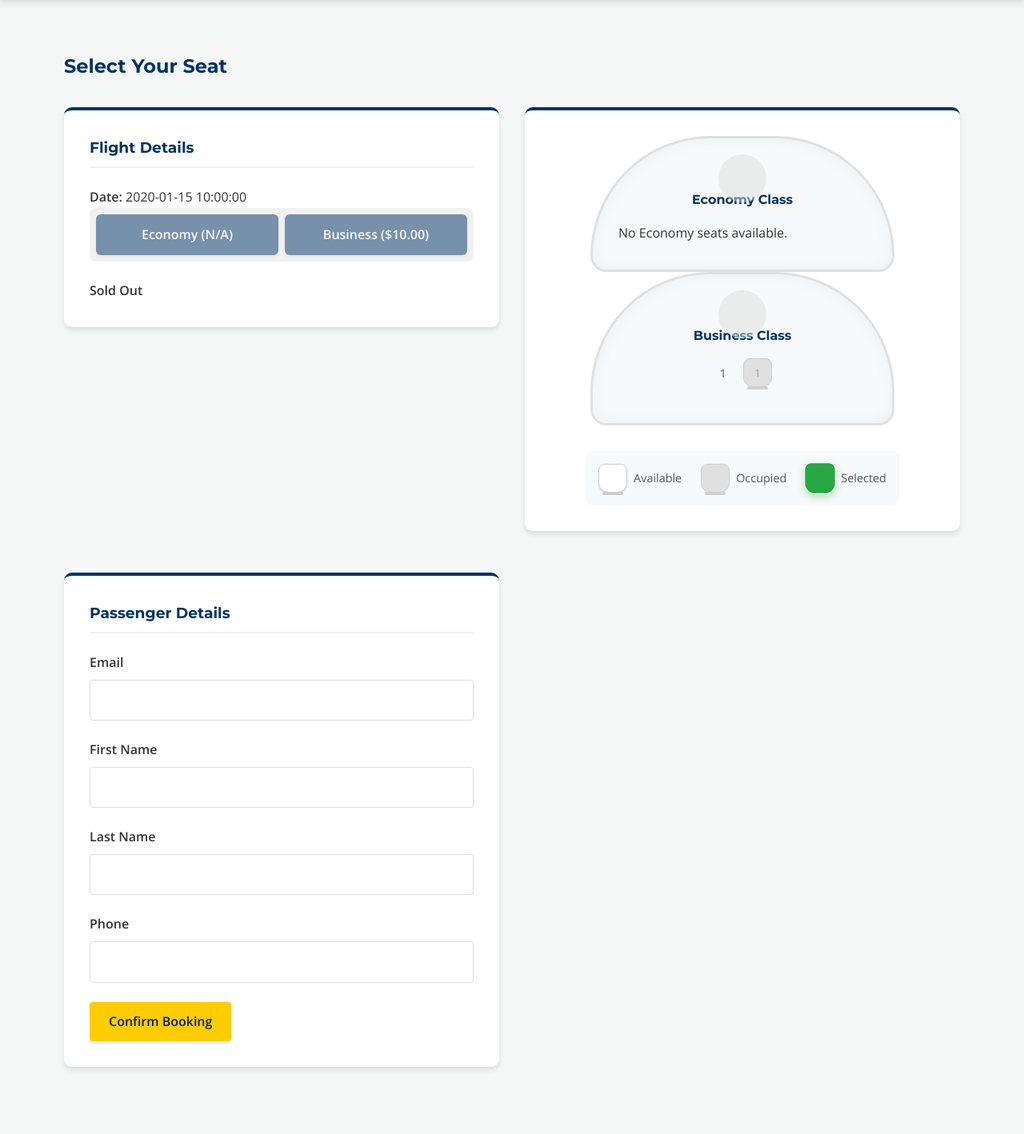
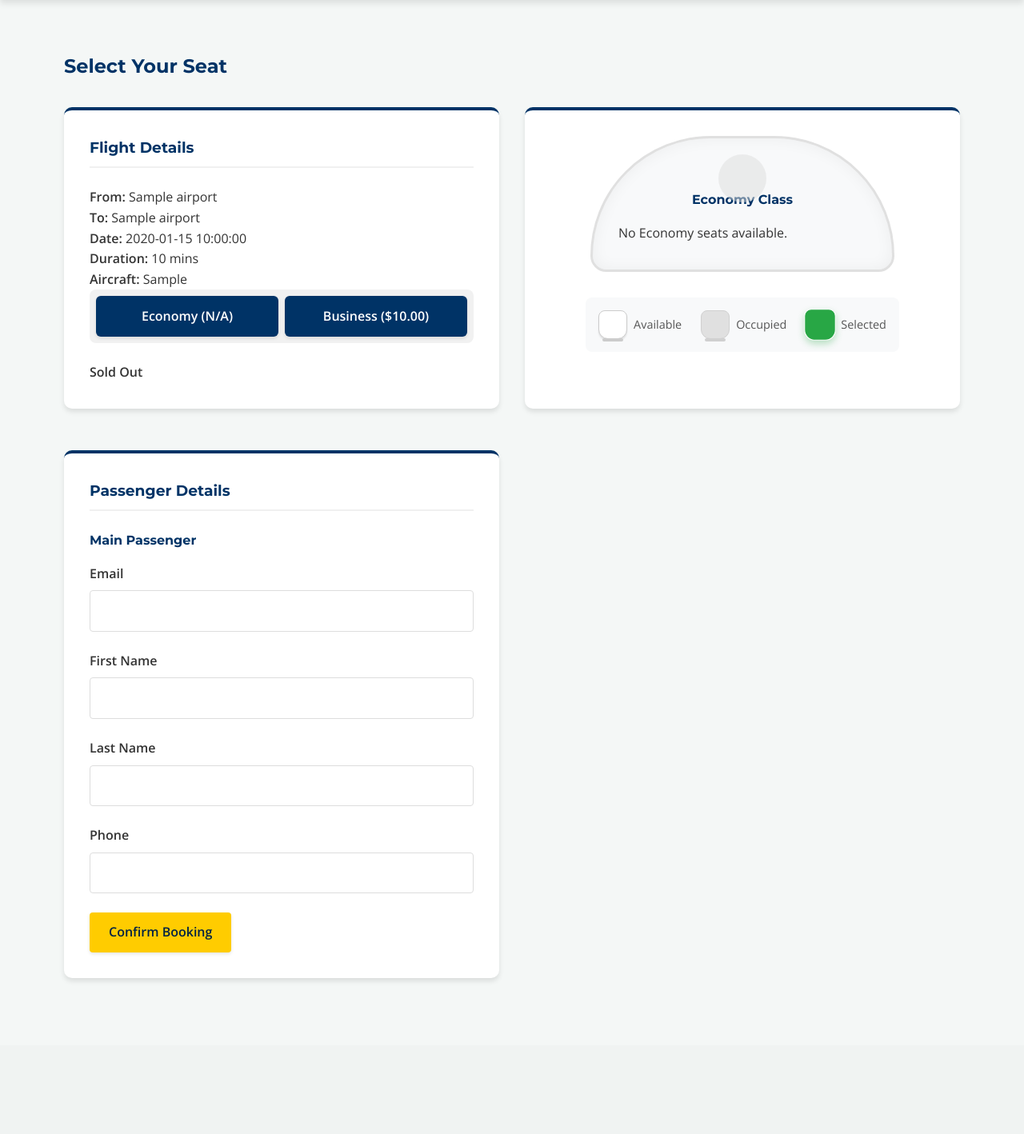
Before and after one commit to InbarKedem/project-year-2, a Flask app: a page that uses templates/customer/book_flight.html in a window 1280 px wide. Shown: the part 82-1500 px from the top of the page at 80% size. After the commit the page ends 1308 px from the top, so only its background shows below. Run offline with Flask 3, Linux system fonts and the light colour scheme; tables that the repository leaves empty hold one stand-in row (values such as "Sample post").

Commit message:
Implement mixed class booking, update my orders, and refactor CSS

```diff
--- a/routes/customer.py
+++ b/routes/customer.py
@@ -130,7 +130,32 @@
 
     query += " ORDER BY O.order_date DESC"
 
-    orders = query_db(query, tuple(params))
+    raw_orders = query_db(query, tuple(params))
+
+    # Group seats by order
+    orders_map = {}
+    for row in raw_orders:
+        code = row['order_code']
+        if code not in orders_map:
+            orders_map[code] = {
+                'order_code': row['order_code'],
+                'order_date': row['order_date'],
+                'total_payment': row['total_payment'],
+                'order_status': row['order_status'],
+                'departure_time': row['departure_time'],
+                'source_airport': row['source_airport'],
+                'dest_airport': row['dest_airport'],
+                'seats': []
+            }
+
+        if row['row_number'] is not None:
+            orders_map[code]['seats'].append({
+                'row': row['row_number'],
+                'col': row['column_number'],
+                'is_business': row['is_business']
+            })
+
+    orders = list(orders_map.values())
 
     return render_template('customer/my_orders.html', orders=orders)
 
@@ -156,10 +181,14 @@
         first_name = request.form.get('first_name')
         last_name = request.form.get('last_name')
         phone = request.form.get('phone')
-        seat_row = request.form.get('seat_row')
-        seat_col = request.form.get('seat_col')
-        is_business_str = request.form.get('is_business')
-        is_business = (is_business_str == 'true')
+
+        # Multiple seats
+        seat_rows = request.form.getlist('seat_row')
+        seat_cols = request.form.getlist('seat_col')
+        seat_classes = request.form.getlist('seat_class')
+
+        # Passenger details for 2nd seat
+        passenger_2_name = request.form.get('passenger_2_name')
 
         # If user is logged in as customer, use their email
         if 'user_id' in session and session.get('role') == 'customer':
@@ -175,48 +204,73 @@
 
         # 2. Create Order
         order_code = random.randint(100000, 999999)
-        price_col = 'business_price' if is_business else 'economy_price'
 
         # Get price and aircraft_id
-        flight_info = query_db(f"SELECT {price_col}, aircraft_id FROM Flight WHERE source_airport_id=%s AND dest_airport_id=%s AND departure_time=%s",
+        flight_info = query_db(f"SELECT economy_price, business_price, aircraft_id FROM Flight WHERE source_airport_id=%s AND dest_airport_id=%s AND departure_time=%s",
                                (source_id, dest_id, time_str))
 
         if not flight_info:
             flash("Flight not found.", "danger")
             return redirect(url_for('customer.index'))
 
-        price = flight_info[0][price_col]
+        economy_price = flight_info[0]['economy_price']
+        business_price = flight_info[0]['business_price']
         aircraft_id = flight_info[0]['aircraft_id']
+
+        total_price = 0
+        for s_class in seat_classes:
+            if s_class == 'business':
+                total_price += business_price
+            else:
+                total_price += economy_price
 
         execute_db("""
             INSERT INTO Order_Table (order_code, order_date, total_payment, order_status, customer_email, source_airport_id, dest_airport_id, departure_time)
             VALUES (%s, NOW(), %s, 'Confirmed', %s, %s, %s, %s)
-        """, (order_code, price, email, source_id, dest_id, time_str))
+        """, (order_code, total_price, email, source_id, dest_id, time_str))
 
-        # 3. Book Seat
+        # 3. Book Seats
         try:
-            execute_db("""
-                INSERT INTO Order_Seats (order_code, aircraft_id, is_business, `row_number`, `column_number`)
-                VALUES (%s, %s, %s, %s, %s)
-            """, (order_code, aircraft_id, is_business, seat_row, seat_col))
+            for i in range(len(seat_rows)):
+                row = seat_rows[i]
+                col = seat_cols[i]
+                s_class = seat_classes[i]
+                is_business = (s_class == 'business')
+                p_name = None
 
-            # Instead of redirecting, set success flag and fall through to render template
+                # Logic:
+                # Seat 1: Main booker (User table handles it via Order_Table link)
+                # Seat 2: passenger_2_name
+                # Seat 3+: None
+                if i == 1:
+                    p_name = passenger_2_name
+
+                execute_db("""
+                    INSERT INTO Order_Seats (order_code, aircraft_id, is_business, `row_number`, `column_number`, passenger_name)
+                    VALUES (%s, %s, %s, %s, %s, %s)
+                """, (order_code, aircraft_id, is_business, row, col, p_name))
+
             booking_success = True
             new_order_code = order_code
 
         except Exception as e:
             # Rollback order if seat booking fails (simplified)
             execute_db("DELETE FROM Order_Table WHERE order_code = %s", (order_code,))
-            flash("Seat already taken or invalid. Please try again.", "danger")
+            flash(f"Booking failed: {e}", "danger")
             return redirect(request.url)
 
     # GET Request - Show Seat Map
 
     # 1. Get Flight Info & Aircraft Config for BOTH classes
     flight_query = """
-        SELECT F.aircraft_id, AC.is_business, AC.num_rows, AC.num_columns, F.economy_price, F.business_price
+        SELECT F.aircraft_id, AC.is_business, AC.num_rows, AC.num_columns, F.economy_price, F.business_price,
+               A1.airport_name as source_airport, A2.airport_name as dest_airport, FR.flight_duration, Aircraft.manufacturer
         FROM Flight F
         JOIN Aircraft_Class AC ON F.aircraft_id = AC.aircraft_id
+        JOIN Airport A1 ON F.source_airport_id = A1.airport_id
+        JOIN Airport A2 ON F.dest_airport_id = A2.airport_id
+        JOIN Flight_Route FR ON F.source_airport_id = FR.source_airport_id AND F.dest_airport_id = FR.dest_airport_id
+        JOIN Aircraft ON F.aircraft_id = Aircraft.aircraft_id
         WHERE F.source_airport_id = %s AND F.dest_airport_id = %s AND F.departure_time = %s
     """
     flight_data = query_db(flight_query, (source_id, dest_id, time_str))
@@ -228,6 +282,12 @@
     configs = {}
     economy_price = 0
     business_price = 0
+    flight_details = {
+        'source': flight_data[0]['source_airport'],
+        'dest': flight_data[0]['dest_airport'],
+        'duration': flight_data[0]['flight_duration'],
+        'aircraft': flight_data[0]['manufacturer']
+    }
 
     for row in flight_data:
         is_biz = (row['is_business'] == 1)
@@ -282,4 +342,5 @@
                            dest_id=dest_id,
                            time=time_str,
                            booking_success=booking_success,
-                           new_order_code=new_order_code)
+                           new_order_code=new_order_code,
+                           flight_details=flight_details)
--- a/sql/schema.sql
+++ b/sql/schema.sql
@@ -155,6 +155,7 @@
     is_business BOOLEAN NOT NULL,
     `row_number` INT NOT NULL,
     `column_number` INT NOT NULL,
+    passenger_name VARCHAR(100),
     PRIMARY KEY (order_code, aircraft_id, is_business, `row_number`, `column_number`),
     FOREIGN KEY (order_code) REFERENCES Order_Table(order_code),
     FOREIGN KEY (aircraft_id, is_business, `row_number`, `column_number`)
--- a/static/css/pages/_book_flight.css
+++ b/static/css/pages/_book_flight.css
@@ -262,3 +262,22 @@
     opacity: 1;
   }
 }
+
+/* New extracted styles */
+.seat-map-title {
+  text-align: center;
+  margin-bottom: 1rem;
+}
+
+.extra-passengers-container {
+  margin-top: 1rem;
+}
+
+.confirm-btn-container {
+  margin-top: 1rem;
+}
+
+.price-display {
+  margin-top: 1rem;
+  font-weight: bold;
+}
--- /dev/null
+++ b/static/css/pages/_track_order.css
@@ -0,0 +1,3 @@
+.order-details-card {
+  margin-top: 2rem;
+}
--- a/templates/customer/book_flight.html
+++ b/templates/customer/book_flight.html
@@ -22,10 +22,9 @@
   const hasEconomy = "{{ has_economy }}" === "True";
   const hasBusiness = "{{ has_business }}" === "True";
 
+  let selectedSeats = [];
+
   function showClass(cls) {
-    if (cls === "economy" && !hasEconomy) return;
-    if (cls === "business" && !hasBusiness) return;
-
     // Toggle Buttons
     document
       .getElementById("btn-economy")
@@ -35,49 +34,122 @@
       .classList.toggle("active", cls === "business");
 
     // Toggle Maps
-    document.getElementById("map-economy").style.display =
-      cls === "economy" ? "block" : "none";
-    document.getElementById("map-business").style.display =
-      cls === "business" ? "block" : "none";
+    const mapEconomy = document.getElementById("map-economy");
+    const mapBusiness = document.getElementById("map-business");
 
-    // Update Price Display
-    let priceDisplay = "Sold Out";
-    if (cls === "economy" && hasEconomy) {
-      priceDisplay = `Price: $${economyPrice}`;
-    } else if (cls === "business" && hasBusiness) {
-      priceDisplay = `Price: $${businessPrice}`;
+    if (cls === "economy") {
+      mapEconomy.classList.remove("hidden");
+      mapBusiness.classList.add("hidden");
+    } else {
+      mapEconomy.classList.add("hidden");
+      mapBusiness.classList.remove("hidden");
     }
 
+    // Update Price Display (Initial)
+    updatePriceDisplay(cls);
+  }
+
+  function updatePriceDisplay(cls) {
+    let priceDisplay = "";
+    if (selectedSeats.length > 0) {
+      let total = 0;
+      selectedSeats.forEach((s) => {
+        total += s.class === "business" ? businessPrice : economyPrice;
+      });
+      priceDisplay = `Total Price: $${total} (${selectedSeats.length} seats)`;
+    } else {
+      if (cls === "economy") {
+        if (hasEconomy) priceDisplay = `Price: $${economyPrice}`;
+        else priceDisplay = `Economy Sold Out ($${economyPrice})`;
+      } else if (cls === "business") {
+        if (hasBusiness) priceDisplay = `Price: $${businessPrice}`;
+        else priceDisplay = `Business Sold Out ($${businessPrice})`;
+      }
+    }
     document.getElementById("selected-price-display").innerText = priceDisplay;
+  }
 
-    // Clear selection if switching classes
-    const current = document.querySelector(".seat.selected");
-    if (current) {
-      current.classList.remove("selected");
-      document.getElementById("confirm-btn").disabled = true;
-      document.getElementById("selected_row").value = "";
-      document.getElementById("selected_col").value = "";
-      document.getElementById("is_business").value = "";
-    }
+  function clearSelection() {
+    selectedSeats = [];
+    document
+      .querySelectorAll(".seat.selected")
+      .forEach((el) => el.classList.remove("selected"));
+    updateForm();
   }
 
   function selectSeat(element, isBusiness) {
     if (element.classList.contains("occupied")) return;
 
-    // Deselect currently selected
-    const current = document.querySelector(".seat.selected");
-    if (current) {
-      current.classList.remove("selected");
+    const row = element.dataset.row;
+    const col = element.dataset.col;
+    const cls = isBusiness ? "business" : "economy";
+
+    // Toggle selection
+    const index = selectedSeats.findIndex(
+      (s) => s.row === row && s.col === col && s.class === cls
+    );
+    if (index > -1) {
+      // Deselect
+      selectedSeats.splice(index, 1);
+      element.classList.remove("selected");
+    } else {
+      // Select
+      selectedSeats.push({ row, col, class: cls });
+      element.classList.add("selected");
     }
 
-    // Select new
-    element.classList.add("selected");
+    updateForm();
+    updatePriceDisplay(cls);
+  }
 
-    // Update form
-    document.getElementById("selected_row").value = element.dataset.row;
-    document.getElementById("selected_col").value = element.dataset.col;
-    document.getElementById("is_business").value = isBusiness;
+  function updateForm() {
+    const container = document.getElementById("selected-seats-container");
+    container.innerHTML = "";
+
+    const extraContainer = document.getElementById(
+      "extra-passengers-container"
+    );
+    extraContainer.innerHTML = "";
+
+    if (selectedSeats.length === 0) {
+      document.getElementById("confirm-btn").disabled = true;
+      return;
+    }
+
     document.getElementById("confirm-btn").disabled = false;
+
+    // Add hidden inputs
+    selectedSeats.forEach((s) => {
+      const inputRow = document.createElement("input");
+      inputRow.type = "hidden";
+      inputRow.name = "seat_row";
+      inputRow.value = s.row;
+      container.appendChild(inputRow);
+
+      const inputCol = document.createElement("input");
+      inputCol.type = "hidden";
+      inputCol.name = "seat_col";
+      inputCol.value = s.col;
+      container.appendChild(inputCol);
+
+      const inputClass = document.createElement("input");
+      inputClass.type = "hidden";
+      inputClass.name = "seat_class";
+      inputClass.value = s.class;
+      container.appendChild(inputClass);
+    });
+
+    // Add passenger fields
+    if (selectedSeats.length >= 2) {
+      const div = document.createElement("div");
+      div.className = "form-group";
+      div.innerHTML = `
+            <h4>Passenger 2 Details</h4>
+            <label class="form-label">Full Name</label>
+            <input type="text" name="passenger_2_name" class="form-input" required />
+          `;
+      extraContainer.appendChild(div);
+    }
   }
 </script>
 {% endblock %}
--- a/templates/customer/partials/_booking_form.html
+++ b/templates/customer/partials/_booking_form.html
@@ -4,11 +4,13 @@
   <form
     action="{{ url_for('customer.book_flight', source_id=source_id, dest_id=dest_id, time=time) }}"
     method="POST"
+    id="booking-form"
   >
-    <input type="hidden" name="seat_row" id="selected_row" required />
-    <input type="hidden" name="seat_col" id="selected_col" required />
-    <input type="hidden" name="is_business" id="is_business" required />
+    <!-- Hidden inputs for seats will be appended here -->
+    <div id="selected-seats-container"></div>
 
+    <!-- Main Passenger (Booker) -->
+    <h4>Main Passenger</h4>
     {% if not session.get('user_id') or session.get('role') != 'customer' %}
     <div class="form-group">
       <label class="form-label">Email</label>
@@ -30,7 +32,13 @@
     <p>Booking as: <strong>{{ session.get('user_id') }}</strong></p>
     {% endif %}
 
-    <div style="margin-top: 1rem">
+    <!-- Extra Passengers -->
+    <div
+      id="extra-passengers-container"
+      class="extra-passengers-container"
+    ></div>
+
+    <div class="confirm-btn-container">
       <button type="submit" class="btn btn--accent" id="confirm-btn" disabled>
         Confirm Booking
       </button>
--- a/templates/customer/partials/_flight_summary.html
+++ b/templates/customer/partials/_flight_summary.html
@@ -1,22 +1,17 @@
 <!-- Flight Summary -->
 <div class="card booking-summary">
   <h3>Flight Details</h3>
+  <p><strong>From:</strong> {{ flight_details.source }}</p>
+  <p><strong>To:</strong> {{ flight_details.dest }}</p>
   <p><strong>Date:</strong> {{ time }}</p>
+  <p><strong>Duration:</strong> {{ flight_details.duration }} mins</p>
+  <p><strong>Aircraft:</strong> {{ flight_details.aircraft }}</p>
   <div class="class-selector">
     <button
       type="button"
       class="btn btn--outline {% if has_economy %}active{% endif %}"
       id="btn-economy"
       onclick="showClass('economy')"
-      {%
-      if
-      not
-      has_economy
-      %}disabled
-      style="opacity: 0.5; cursor: not-allowed"
-      {%
-      endif
-      %}
     >
       Economy ({% if economy_price > 0 %}${{ economy_price }}{% else %}N/A{%
       endif %})
@@ -26,21 +21,12 @@
       class="btn btn--outline {% if not has_economy and has_business %}active{% endif %}"
       id="btn-business"
       onclick="showClass('business')"
-      {%
-      if
-      not
-      has_business
-      %}disabled
-      style="opacity: 0.5; cursor: not-allowed"
-      {%
-      endif
-      %}
     >
       Business ({% if business_price > 0 %}${{ business_price }}{% else %}N/A{%
       endif %})
     </button>
   </div>
-  <p id="selected-price-display" style="margin-top: 1rem; font-weight: bold">
+  <p id="selected-price-display" class="price-display">
     {% if has_economy %} Price: ${{ economy_price }} {% elif has_business %}
     Price: ${{ business_price }} {% else %} Sold Out {% endif %}
   </p>
--- a/templates/customer/partials/_seat_map.html
+++ b/templates/customer/partials/_seat_map.html
@@ -3,9 +3,9 @@
   <!-- Economy Map -->
   <div
     id="map-economy"
-    class="fuselage {% if not has_economy and has_business %}hidden{% endif %}"
+    class="fuselage {% if not (has_economy or not has_business) %}hidden{% endif %}"
   >
-    <h4 style="text-align: center; margin-bottom: 1rem">Economy Class</h4>
+    <h4 class="seat-map-title">Economy Class</h4>
     <div class="cabin">
       {% if configs[False] %} {% for r in range(1, configs[False]['rows'] + 1)
       %}
@@ -31,8 +31,11 @@
   </div>
 
   <!-- Business Map -->
-  <div id="map-business" class="fuselage {% if has_economy %}hidden{% endif %}">
-    <h4 style="text-align: center; margin-bottom: 1rem">Business Class</h4>
+  <div
+    id="map-business"
+    class="fuselage {% if not (not has_economy and has_business) %}hidden{% endif %}"
+  >
+    <h4 class="seat-map-title">Business Class</h4>
     <div class="cabin">
       {% if configs[True] %} {% for r in range(1, configs[True]['rows'] + 1) %}
       <div class="seat-row">
--- a/templates/manager/dashboard.html
+++ b/templates/manager/dashboard.html
@@ -4,7 +4,7 @@
   <div class="card">
     <h3 class="card__title">Flight Management</h3>
     <p>Add new flights, cancel existing ones, and manage schedule.</p>
-    <div style="display: flex; gap: 10px; flex-wrap: wrap; margin-top: 1rem">
+    <div class="dashboard-actions">
       <a href="{{ url_for('manager.add_flight') }}" class="btn">Add Flight</a>
       <a
         href="{{ url_for('manager.manage_flights') }}"
@@ -16,14 +16,14 @@
   <div class="card">
     <h3 class="card__title">Reports</h3>
     <p>View revenue, occupancy, and employee statistics.</p>
-    <div style="margin-top: 1rem">
+    <div class="card-actions">
       <a href="{{ url_for('manager.reports') }}" class="btn">View Reports</a>
     </div>
   </div>
   <div class="card">
     <h3 class="card__title">Staff Management</h3>
     <p>Add new Pilots and Flight Attendants to the system.</p>
-    <div style="margin-top: 1rem">
+    <div class="card-actions">
       <a href="{{ url_for('manager.add_staff') }}" class="btn">Add Staff</a>
     </div>
   </div>
```
Also changed, not shown: sql/seed.sql (+8 -8 lines), static/css/pages/_home.css (+42 -0 lines), static/css/pages/_manager.css (+36 -0 lines), static/css/pages/_my_orders.css (added, +13 -0 lines), templates/customer/index.html (+4 -31 lines), templates/customer/my_orders.html (+14 -15 lines), templates/customer/track_order.html (+7 -2 lines), templates/manager/manage_flights.html (+5 -5 lines).
